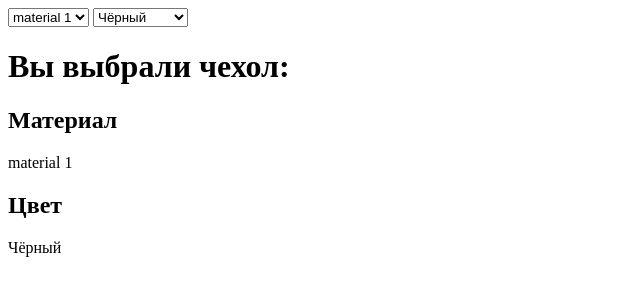
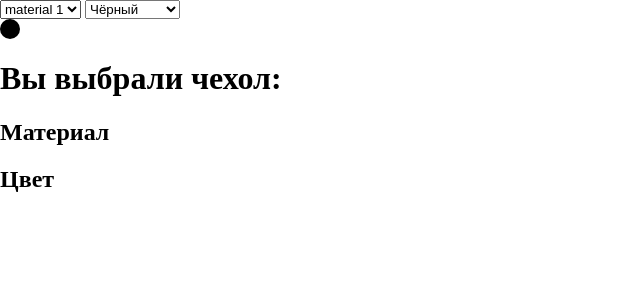
Before and after one commit to 0w1Max/carCoversConstructor, a website with bundled scripts: page index.html in a window 1280 px wide. Shown: the whole page, without its empty margins (0-640 px from the left). Built offline with nearby package versions, Linux system fonts and the light colour scheme.

Commit message:
Переписал код. Теперь параметры авточехлов в объектах моковых данных. На основе этих данных рендерится DOM-дерево

```diff
--- a/css/style.css
+++ b/css/style.css
@@ -0,0 +1,11 @@
+body {
+    margin: 0;
+    padding: 0;
+}
+
+.show-color {
+    width: 20px;
+    height: 20px;
+    background: #000;
+    border-radius: 50%;
+}
--- a/index.html
+++ b/index.html
@@ -7,25 +7,19 @@
   <title>Конструктор автомобильных чехлов</title>
 </head>
 <body>
+  <template id="cover-template">
     <select class="select-item select-item__material" name="change-material">
-        <option value="material-1">material 1</option>
-        <option value="material-2">material 2</option>
-        <option value="material-3">material 3</option>
-        <option value="material-4">material 4</option>
+      <option></option>
     </select>
     <select class="select-item select-item__color" name="change-color">
-        <option value="black">Чёрный</option>
-        <option value="white">Белый</option>
-        <option value="gray">Серый</option>
-        <option value="red">Красный</option>
-        <option value="green">Зелёный</option>
-        <option value="blue">Синий</option>
-        <option value="orange">Оранжевый</option>
+      <option></option>
     </select>
+    <div class="show-color"></div>
 
     <h1>Вы выбрали чехол:</h1>
     <h2>Материал</h2><p class="add-cover-text add-cover-text__material"></p>
     <h2>Цвет</h2><p class="add-cover-text add-cover-text__color"></p>
+  </template>
 
       <script type="module" src="/js/main.js"></script>
 </body>
--- a/js/main.js
+++ b/js/main.js
@@ -1,61 +1,94 @@
-//  План приложения "Конструктор автомобильных чехлов"
-//  +1. Сделать черновую разметку
-//  +2. Написать JS логику для выбора значений конструтора и отрисовать их в разметке
-////  +2.1. Найти все DOM-элементы разметки
-////  +2.2. Добавить все значения для конструктора (материал, цвет чехла и т.д.)
-////  +2.3. Написать функцию-конструктор для создания объекта со всеми значениями
-////  +2.4. Добавить события для вывода значений в разметке
-//  2. Сделать итоговую разметку
-
+import {COLORS, HEX_COLORS, MATERIALS} from './mock.js';
 import {getValuesArray, getTextContentArray, getObj} from "./util.js";
 
-const selectMaterial = document.querySelector('.select-item__material');
-const selectMaterialOptions = selectMaterial.querySelector('option');
-const selectColor = document.querySelector('.select-item__color');
-const selectColorOptions = selectColor.querySelector('option');
+// const selectMaterial = document.querySelector('.select-item__material');
+// const selectMaterialOptions = selectMaterial.querySelector('option');
+// const selectColor = document.querySelector('.select-item__color');
+// const selectColorOptions = selectColor.querySelector('option');
 
-const materialText = document.querySelector('.add-cover-text__material');
-const colorText = document.querySelector('.add-cover-text__color');
+// const materialText = document.querySelector('.add-cover-text__material');
+// const colorText = document.querySelector('.add-cover-text__color');
 
-const materials = getValuesArray('.select-item__material option');
-const colors = getValuesArray('.select-item__color option');
-console.log(materials);
-console.log(colors);
+// const showColor = document.querySelector('.show-color');
 
-const materialsTextContent = getTextContentArray('.select-item__material option');
-const colorsTextContent = getTextContentArray('.select-item__color option');
-console.log(materialsTextContent);
-console.log(colorsTextContent);
+const body = document.querySelector('body');
+const coverTemplate = document.querySelector('#cover-template').content;
+const fragment = document.createDocumentFragment();
+const cloneTemplate = coverTemplate.cloneNode(true);
 
-const materialsObj = getObj(materials, materialsTextContent);
-const colorsObj = getObj(colors, colorsTextContent);
-console.log(materialsObj);
-console.log(colorsObj);
+function renderTemplate () {
+  const selectColor = cloneTemplate.querySelector('.select-item__color');
+  const optionColor = selectColor.querySelector('option');
+  const selectMaterial = cloneTemplate.querySelector('.select-item__material');
+  const optionMaterial = selectMaterial.querySelector('option');
 
-function carCover (materials, colors) {
-  this.materials = materials;
-  this.colors = colors;
+  selectColor.innerHTML = '';
+  selectMaterial.innerHTML = '';
+
+  for (let key in COLORS) {
+    const color = optionColor.cloneNode(true);
+
+    color.value = key;
+    color.textContent = COLORS[key];
+
+    selectColor.appendChild(color);
+  }
+
+  for (let key in MATERIALS) {
+    const material = optionMaterial.cloneNode(true);
+
+    material.value = key;
+    material.textContent = MATERIALS[key];
+
+    selectMaterial.appendChild(material);
+  }
+
+  fragment.appendChild(cloneTemplate);
+  body.appendChild(fragment);
 }
 
-const newCarCover = new carCover(materialsObj, colorsObj);
-console.log(newCarCover);
+renderTemplate();
 
-if (selectMaterialOptions) {
-  materialText.textContent = newCarCover.materials[selectMaterialOptions.value];
-}
+// const materials = getValuesArray('.select-item__material option');
+// const colors = getValuesArray('.select-item__color option');
+// console.log(materials);
+// console.log(colors);
 
-if (selectColorOptions) {
-  colorText.textContent = newCarCover.colors[selectColorOptions.value];
-}
+// const materialsTextContent = getTextContentArray('.select-item__material option');
+// const colorsTextContent = getTextContentArray('.select-item__color option');
+// console.log(materialsTextContent);
+// console.log(colorsTextContent);
 
-function materialChangeHandler (evt) {
-  materialText.textContent = newCarCover.materials[evt.target.value];
-}
+// const materialsObj = getObj(materials, materialsTextContent);
+// const colorsObj = getObj(colors, colorsTextContent);
+// console.log(materialsObj);
+// console.log(colorsObj);
 
-function colorChangeHandler (evt) {
-  colorText.textContent = newCarCover.colors[evt.target.value];
-}
+// function carCover (materials, colors) {
+//   this.materials = materials;
+//   this.colors = colors;
+// }
 
-selectMaterial.addEventListener('change', materialChangeHandler);
+// const newCarCover = new carCover(materialsObj, colorsObj);
+// console.log(newCarCover);
 
-selectColor.addEventListener('change', colorChangeHandler);
+// if (selectMaterialOptions) {
+//   materialText.textContent = newCarCover.materials[selectMaterialOptions.value];
+// }
+
+// if (selectColorOptions) {
+//   colorText.textContent = newCarCover.colors[selectColorOptions.value];
+//   showColor.style.background = 'orange';
+// }
+
+// function materialChangeHandler (evt) {
+//   materialText.textContent = newCarCover.materials[evt.target.value];
+// }
+
+// function colorChangeHandler (evt) {
+//   colorText.textContent = newCarCover.colors[evt.target.value];
+// }
+
+// selectMaterial.addEventListener('change', materialChangeHandler);
+
+// selectColor.addEventListener('change', colorChangeHandler);
--- /dev/null
+++ b/js/mock.js
@@ -0,0 +1,28 @@
+const COLORS = {
+    'black': 'Чёрный',
+    'blue': 'Синий',
+    'gray': 'Серый',
+    'green': 'Зелёный',
+    'orange': 'Оранжевый',
+    'red': 'Красный',
+    'white': 'Белый'
+};
+
+const HEX_COLORS = {
+    'black': '#000',
+    'blue': 'Синий',
+    'gray': 'Серый',
+    'green': 'Зелёный',
+    'orange': 'Оранжевый',
+    'red': 'Красный',
+    'white': '#fff'
+};
+
+const MATERIALS = {
+    'material-1': "material 1",
+    'material-2': "material 2",
+    'material-3': "material 3",
+    'material-4': "material 4"
+};
+
+export {COLORS, HEX_COLORS, MATERIALS};
```
Lines whose indentation alone changed are shown as unchanged.
